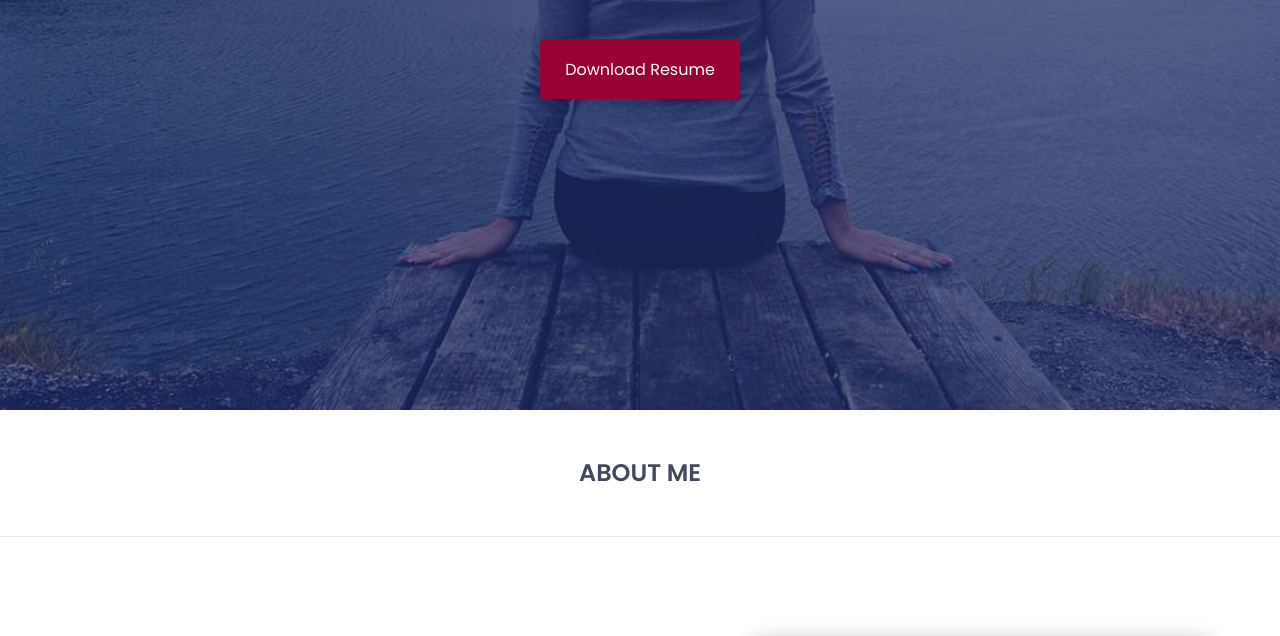
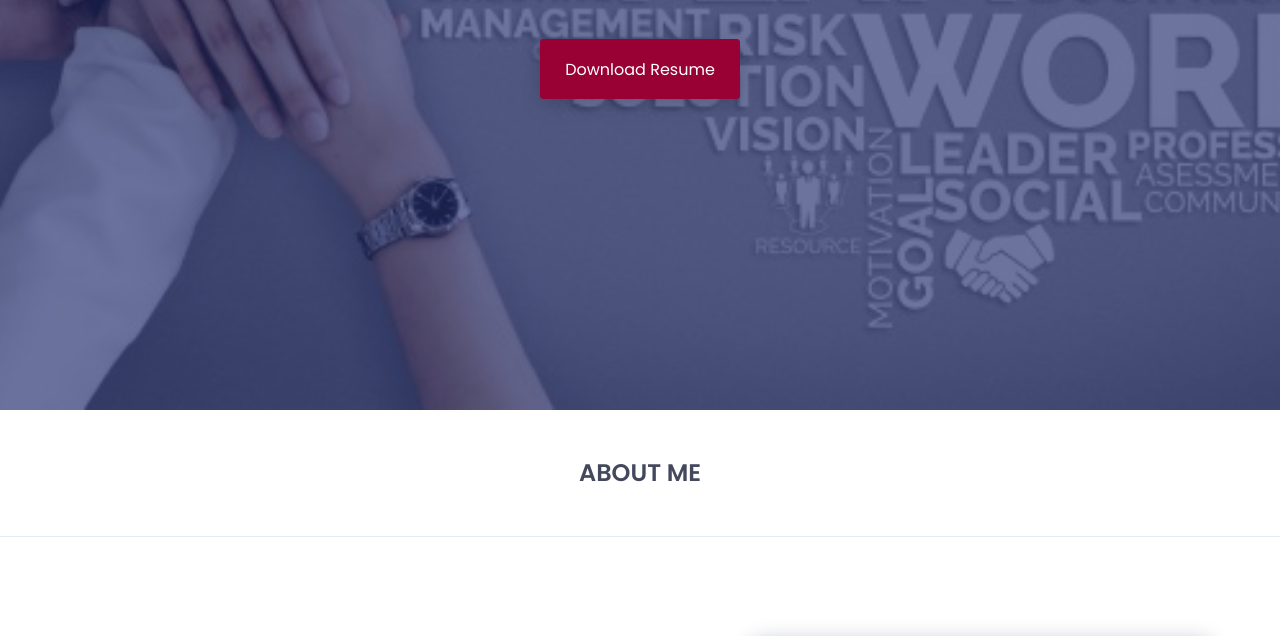
Before and after one commit to AmjdAbdelaziz/Profile, a plain HTML site: page index.html in a window 1280 px wide. Shown: the part 480-1116 px from the top of the page. Drawn offline with nearby package versions, Linux system fonts and the light colour scheme.

Commit message:
Update style.css

```diff
--- a/assets/css/style.css
+++ b/assets/css/style.css
@@ -193,7 +193,7 @@ nav.navbar.bootsnav .navbar-toggle i{color: #990033;}
     align-items: center;
     justify-content: center;
     position:relative;
-    background:url(../images/about/welcome-banner.jpg)no-repeat;
+    background:url(../images/about/1602656359637.jpg)no-repeat;
     background-size:cover;
     background-position: center;
     height:890px;
```
